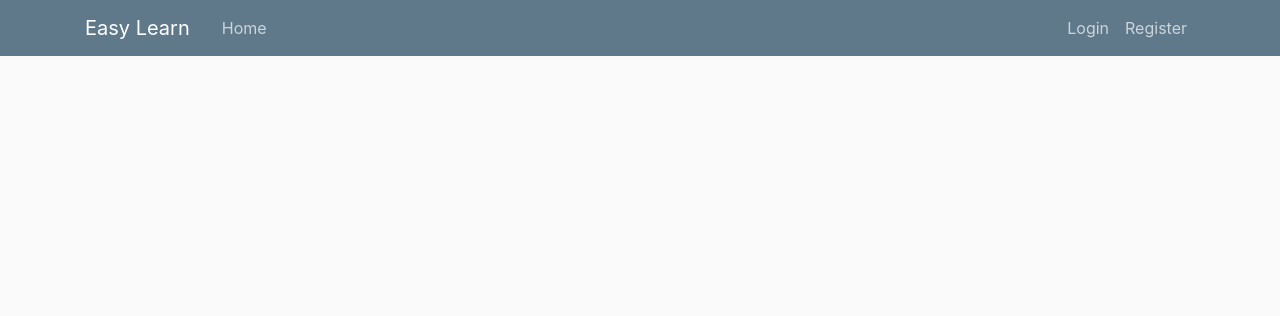
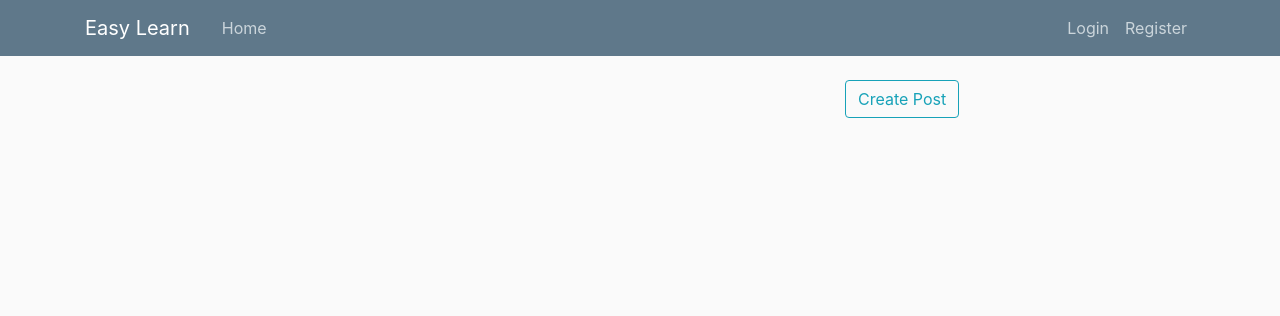
Before and after one commit to shurikg/easy_learn_social_network, a Django app: page /post/feed/ in a window 1280 px wide. Shown: the top 316 px of the page. Run offline with Django 3.2, Linux system fonts and the light colour scheme; data that the repository does not hold is empty; some libraries are stand-ins or nearby versions.

Commit message:
Add button "create post" in Feed.

```diff
--- a/posts/templates/posts/Feed.html
+++ b/posts/templates/posts/Feed.html
@@ -33,3 +33,7 @@
         {% endif %}
     {% endif %}
 {% endblock content %}
+
+{% block sidebar %}
+    <a href="{% url 'posts:newPost' %}" class="btn btn-outline-info">Create Post</a>
+{% endblock %}
```
